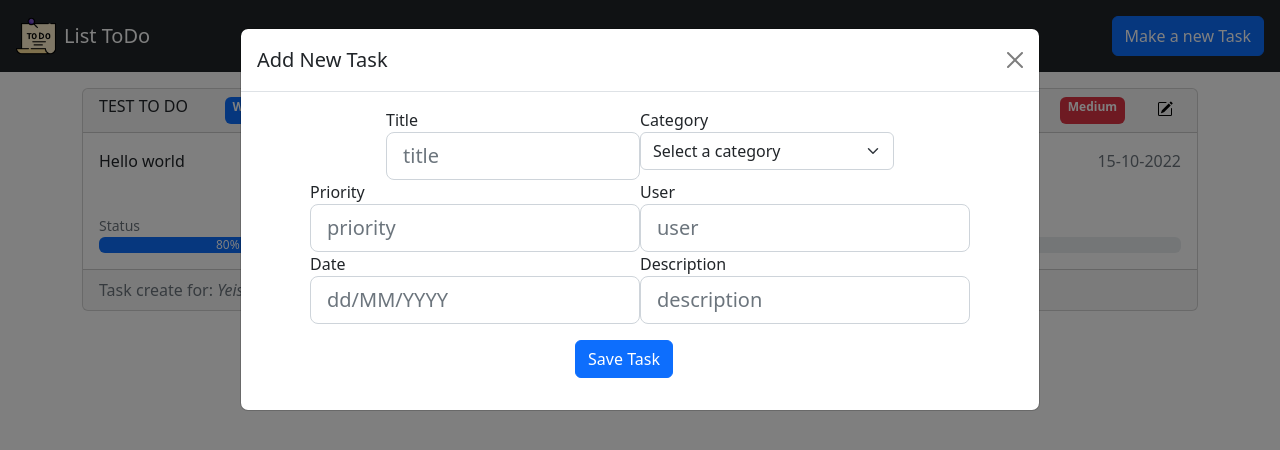
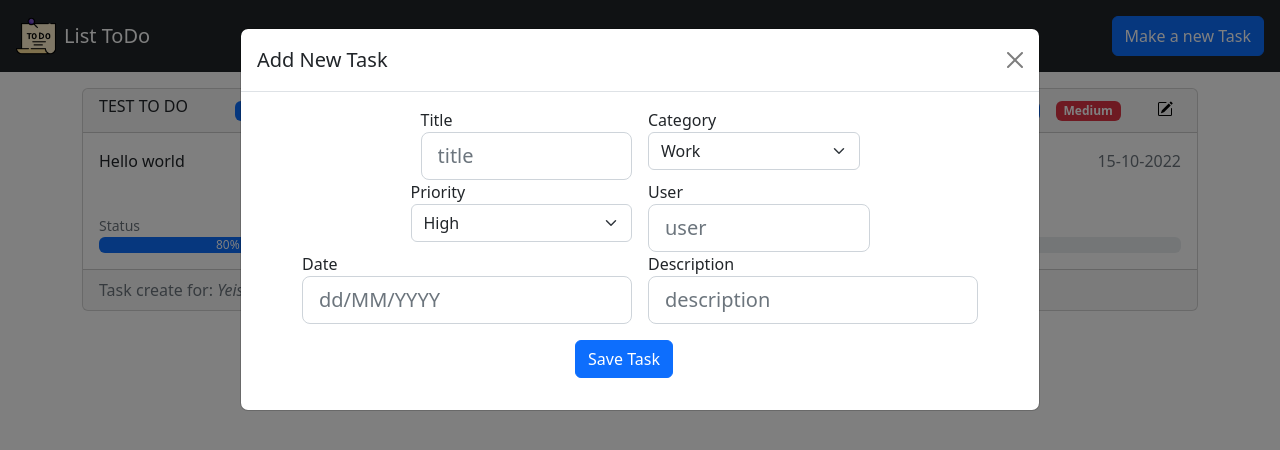
Before and after one commit to YeisonHenao/ToDo_Typescript, a React (Create React App) app: page / in a window 1280 px wide. Both pictures are taken after a click on the button "Make a new Task". Shown: the top 450 px of the page. Built offline with nearby package versions, Linux system fonts and the light colour scheme.

Commit message:
Se organizan los select, se actualizan estilos , pendiente hacer vista de editar

```diff
--- a/src/App.tsx
+++ b/src/App.tsx
@@ -14,6 +14,7 @@ function App() {
     setListTodo(data);
   }, []);
 
+  //? Funcion para actualizar el listado de tareas
   const handleNewTask = (newTask: ToDo) : void => {
     setListTodo(listToDo => [...listToDo,newTask])
   }
--- a/src/Hooks/useFormNewTask.tsx
+++ b/src/Hooks/useFormNewTask.tsx
@@ -1,12 +1,17 @@
 import { useReducer } from "react";
 import { ToDo } from "../types";
+import data from '../data/ToDo.json'
 
 interface FormState{
   inputValues: ToDo
 }
 
+const getMaxId = () => {
+  return Math.max(...data.map(x => x.id)) + 1
+}
+
 const INITIAL_STATE = {
-  "id":0,
+  "id":getMaxId(),
   "date_creation":"",
   "title": "",
   "body":"",
@@ -14,7 +19,7 @@ const INITIAL_STATE = {
   "category": "",
   "value_min": 0,
   "value_max": 100,
-  "value_now": 50,
+  "value_now": 0,
   "user_creation": "",
   "status": 1
 }
--- a/src/components/Form.tsx
+++ b/src/components/Form.tsx
@@ -1,7 +1,8 @@
-import React from "react";
+import React, { useState } from "react";
 import useFormNewTask from "../Hooks/useFormNewTask";
 import { ToDo } from "../types";
-import categories from '../data/Category.json'
+import categories from "../data/Category.json";
+import priorities from '../data/Priority.json'
 
 interface FormState {
   onNewTask: (newToDo: ToDo) => void;
@@ -10,9 +11,8 @@ interface FormState {
 const Form = ({ onNewTask }: FormState) => {
   const [inputValues, dispatch] = useFormNewTask();
 
-  const handleChange = (e: React.ChangeEvent<HTMLInputElement>) => {
+  const handleChange = (e: React.ChangeEvent<HTMLInputElement | any>) => {
     const { name, value } = e.target;
-    console.log(value);
     dispatch({
       type: "change.value",
       payload: {
@@ -26,14 +26,15 @@ const Form = ({ onNewTask }: FormState) => {
     e.preventDefault();
     onNewTask(inputValues);
     dispatch({ type: "clear" });
+    console.log(inputValues)
   };
 
   return (
+    <div className="container">
       <form onSubmit={handleSubmit}>
         <div className="row">
           <div className="d-flex justify-content-between">
-          <div className="col-md-6">
-            <div className="form-group">
+            <div className="col-md-6 pe-2 ps-2">
               <label>Title</label>
               <input
                 type="text"
@@ -44,15 +45,13 @@ const Form = ({ onNewTask }: FormState) => {
                 onChange={handleChange}
               />
             </div>
-          </div>
-          <div className="col-md-6 col-sm-12">
+            <div className="col-md-6 pe-2 ps-2">
               <div className="form-group">
                 <label>Category</label>
-              <select name="category" className="form-select">
-                <option selected>Select a category</option>
+                <select className="form-select" name="category" onChange={handleChange} value={inputValues.category}>
                   {
                     categories.map(category => {
-                    return <option value={category.value}>{category.label}</option>
+                      return <option key={category.label} value={category.value}>{category.label}</option>
                     })
                   }
                 </select>
@@ -63,20 +62,19 @@ const Form = ({ onNewTask }: FormState) => {
 
         <div className="row">
           <div className="d-flex justify-content-between">
-          <div className="col-md-6">
+            <div className="col-md-6 pe-2 ps-2">
               <div className="form-group">
                 <label>Priority</label>
-              <input
-                type="text"
-                className="form-control form-control-lg"
-                name="priority"
-                placeholder="priority"
-                value={inputValues.priority}
-                onChange={handleChange}
-              />
+                <select name="priority" className="form-select" onChange={handleChange} value={inputValues.priority}>
+                  {
+                    priorities.map(priority => {
+                      return <option key={priority.label} value={priority.value}>{priority.label}</option>
+                    })
+                  }
+                </select>
               </div>
             </div>
-          <div className="col-md-6">
+            <div className="col-md-6 pe-2 ps-2">
               <div className="form-group">
                 <label>User</label>
                 <input
@@ -93,7 +91,7 @@ const Form = ({ onNewTask }: FormState) => {
         </div>
         <div className="row">
           <div className="d-flex justify-content-between">
-          <div className="col-md-6">
+            <div className="col-md-6 pe-2 ps-2">
               <div className="form-group">
                 <label>Date</label>
                 <input
@@ -106,7 +104,7 @@ const Form = ({ onNewTask }: FormState) => {
                 />
               </div>
             </div>
-          <div className="col-md-6">
+            <div className="col-md-6 pe-2 ps-2">
               <div className="form-group">
                 <label>Description</label>
                 <input
@@ -128,6 +126,7 @@ const Form = ({ onNewTask }: FormState) => {
           </div>
         </div>
       </form>
+    </div>
   );
 };
 
--- a/src/components/Modal.tsx
+++ b/src/components/Modal.tsx
@@ -17,7 +17,7 @@ const Modal = ({VoidCreate}: ModalState) => {
       >
         <div className="modal-dialog ">
           <div className="modal-content">
-            <div className="modal-header">
+            <div className=" text-center modal-header">
               <h1 className="modal-title fs-5" id="exampleModalLabel">
                 Add New Task
               </h1>
--- a/src/components/Todo.tsx
+++ b/src/components/Todo.tsx
@@ -14,13 +14,15 @@ const Todo = ({ ToDoList }: Props) => {
               <div className="card">
                 <div className="card-header d-flex justify-content-between ">
                   <h6 className="text-uppercase">{to.title}</h6>
-                  <span className="badge bg-primary text-white text-center">
-                    <label htmlFor=""></label>
-                    <span>{to.category}</span>
-                  </span>
-                  <span className="badge bg-danger text-white text-center">
-                    <span>{to.priority}</span>
-                  </span>
+                  <div>
+                    <span className="badge bg-primary text-white text-center ms-2 me-2">
+                      <label htmlFor=""></label>
+                      <span>{to.category}</span>
+                    </span>
+                    <span className="badge bg-danger text-white text-center ms-2 me-2">
+                      <span>{to.priority}</span>
+                    </span>
+                  </div>
                   <span className="badge">
                     <svg
                       xmlns="http://www.w3.org/2000/svg"
@@ -32,7 +34,7 @@ const Todo = ({ ToDoList }: Props) => {
                     >
                       <path d="M15.502 1.94a.5.5 0 0 1 0 .706L14.459 3.69l-2-2L13.502.646a.5.5 0 0 1 .707 0l1.293 1.293zm-1.75 2.456-2-2L4.939 9.21a.5.5 0 0 0-.121.196l-.805 2.414a.25.25 0 0 0 .316.316l2.414-.805a.5.5 0 0 0 .196-.12l6.813-6.814z" />
                       <path
-                        fill-rule="evenodd"
+                        fillRule="evenodd"
                         d="M1 13.5A1.5 1.5 0 0 0 2.5 15h11a1.5 1.5 0 0 0 1.5-1.5v-6a.5.5 0 0 0-1 0v6a.5.5 0 0 1-.5.5h-11a.5.5 0 0 1-.5-.5v-11a.5.5 0 0 1 .5-.5H9a.5.5 0 0 0 0-1H2.5A1.5 1.5 0 0 0 1 2.5v11z"
                       />
                     </svg>
--- /dev/null
+++ b/src/data/Priority.json
@@ -0,0 +1,14 @@
+[
+  {
+    "label":"High",
+    "value":"High"
+  },
+  {
+    "label":"Medium",
+    "value":"Medium"
+  },
+  {
+    "label":"Lower",
+    "value":"Lower"
+  }
+]
```
Lines whose indentation alone changed are shown as unchanged.
